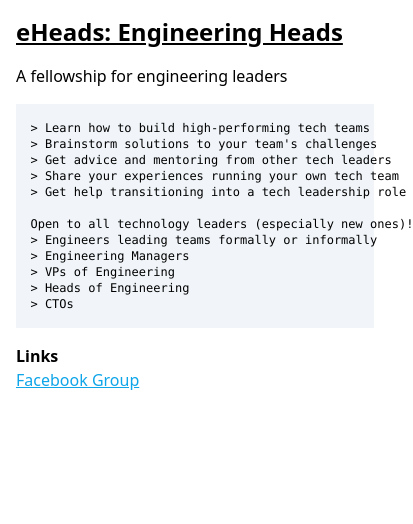
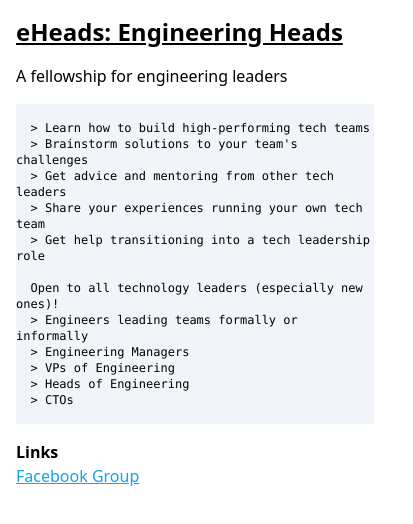
Before and after one commit to eheads-org/eheads-org.github.io, a plain HTML site: page index.html in a window 390 px wide. Shown: the whole page, 413 px wide, since content can reach past the window. Drawn offline with nearby package versions, Linux system fonts and the light colour scheme.

Commit message:
Wrap <pre>

```diff
--- a/index.html
+++ b/index.html
@@ -10,7 +10,7 @@
 <div class="mx-4 mt-4">
   <h1 class="text-2xl md:text-3xl font-bold underline mb-4">eHeads: Engineering Heads</h1>
   <p class="text-base md:text-xl mb-4">A fellowship for engineering leaders</p>
-  <pre class="bg-slate-100 mb-4 py-4 text-xs md:text-base">
+  <pre class="bg-slate-100 mb-4 py-4 text-xs md:text-base whitespace-pre-wrap">
   > Learn how to build high-performing tech teams
   > Brainstorm solutions to your team's challenges
   > Get advice and mentoring from other tech leaders
```
